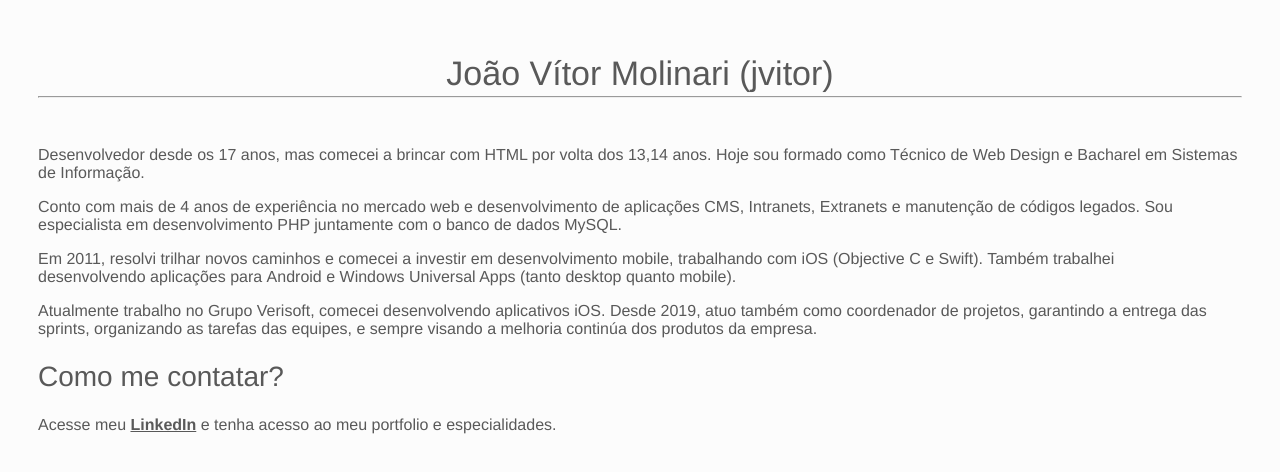
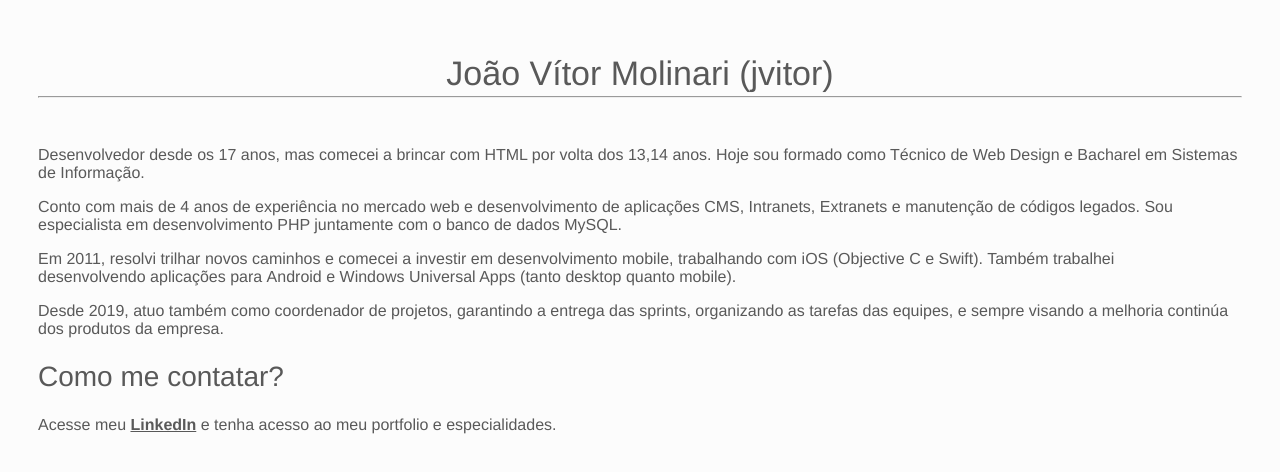
Before and after one commit to jvitor/jvitor.com.br, a plain HTML site: page index.html in a window 1280 px wide. Drawn offline with Linux system fonts and the light colour scheme.

Commit message:
Update index.html

```diff
--- a/index.html
+++ b/index.html
@@ -45,7 +45,7 @@ h5 {
 <p>Desenvolvedor desde os 17 anos, mas comecei a brincar com HTML por volta dos 13,14 anos. Hoje sou formado como Técnico de Web Design e Bacharel em Sistemas de Informação.</p>
 <p>Conto com mais de 4 anos de experiência no mercado web e desenvolvimento de aplicações CMS, Intranets, Extranets e manutenção de códigos legados. Sou especialista em desenvolvimento PHP juntamente com o banco de dados MySQL.</p>
 <p>Em 2011, resolvi trilhar novos caminhos e comecei a investir em desenvolvimento mobile, trabalhando com iOS (Objective C e Swift). Também trabalhei desenvolvendo&nbsp;aplicações para&nbsp;Android e&nbsp;Windows Universal Apps (tanto&nbsp;desktop quanto&nbsp;mobile).</p>
-<p>Atualmente trabalho no Grupo Verisoft, comecei desenvolvendo aplicativos iOS. Desde 2019, atuo também como coordenador de projetos, garantindo a entrega das sprints, organizando as tarefas das equipes, e sempre visando a melhoria continúa dos produtos da empresa.</p>
+<p>Desde 2019, atuo também como coordenador de projetos, garantindo a entrega das sprints, organizando as tarefas das equipes, e sempre visando a melhoria continúa dos produtos da empresa.</p>
 <h2>Como me contatar?</h2>
 <p>Acesse meu&nbsp;<a href="https://www.linkedin.com/in/jvitor" target="_blank" rel="noopener">LinkedIn</a> e&nbsp;tenha acesso ao meu&nbsp;portfolio e&nbsp;especialidades.</p>
 </ul>
```
